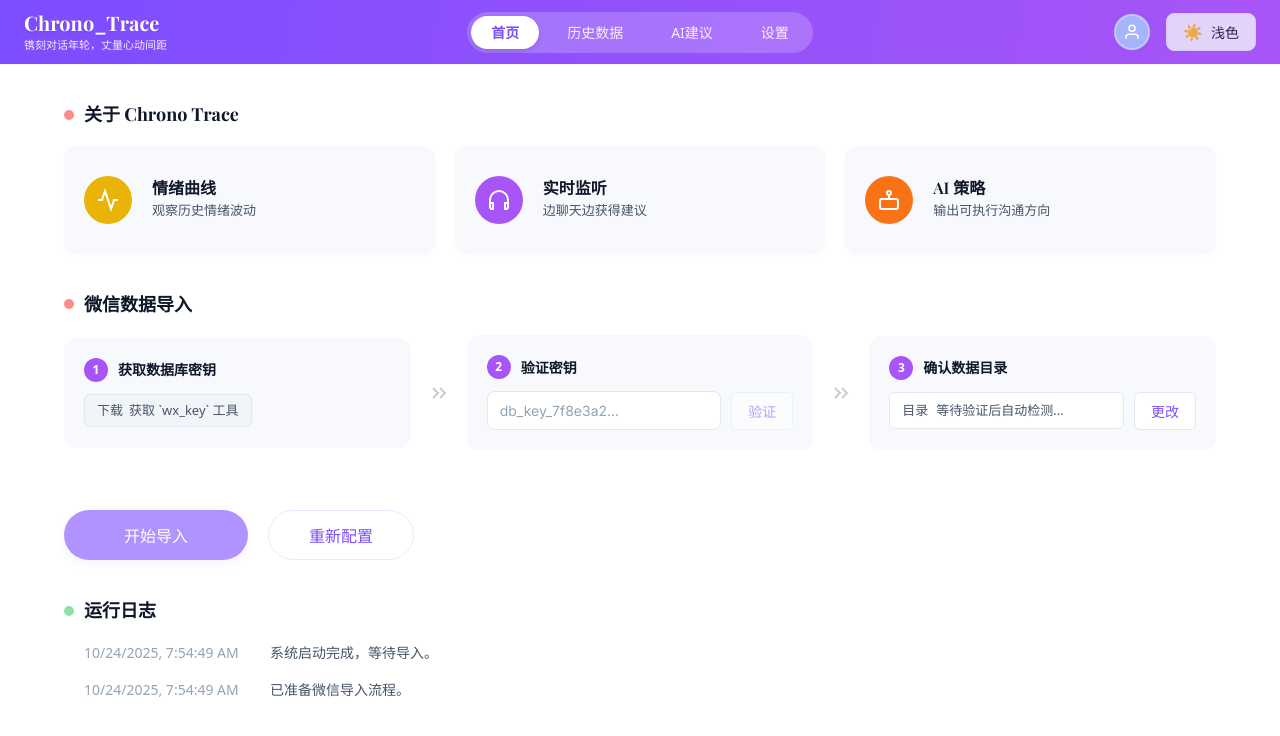
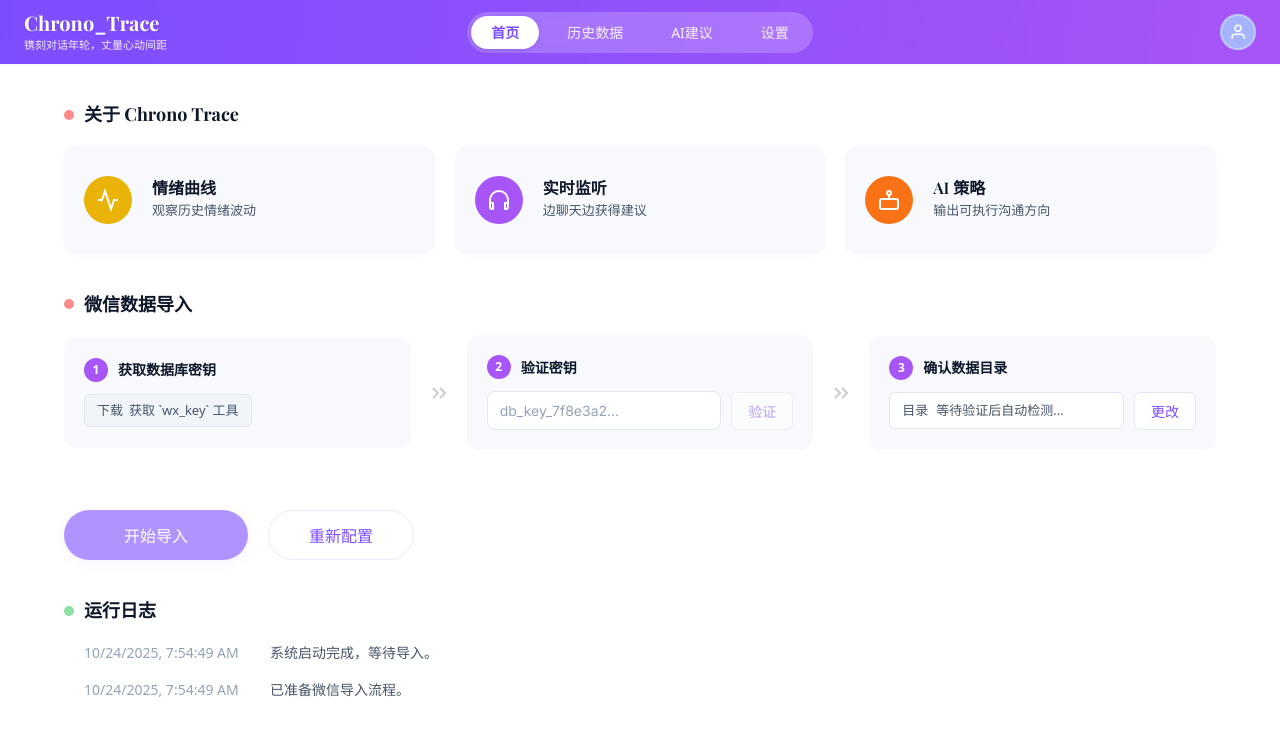
Before and after one commit to CCSU-Horizon-Lab/Chrono_Trace, a Vue app in the folder frontend/: page /floating in a window 1280 px wide. Shown: the top 736 px of the page. Built offline with nearby package versions, Linux system fonts and the light colour scheme.

Commit message:
删除：删除深/浅色切换功能，顺带修复了一个warning：一个属性名被写了两次

```diff
--- a/frontend/src/App.vue
+++ b/frontend/src/App.vue
@@ -28,8 +28,6 @@
             <circle cx="12" cy="7" r="4"></circle>
           </svg>
         </div>
-        <!-- 可以在下拉菜单里放ThemeToggle或者直接放这里，此处先简化 -->
-        <ThemeToggle class="theme-toggle-btn" />
       </div>
     </header>
 
@@ -43,19 +41,14 @@
 </template>
 
 <script setup lang="ts">
-import { onMounted, computed } from 'vue'
+import { computed } from 'vue'
 import { useRoute } from 'vue-router'
-import ThemeToggle from '@/components/base/ThemeToggle.vue'
-import { initTheme } from '@/composables/useTheme'
 
 const route = useRoute()
 
 // 悬浮模式下隐藏顶部导航
 const isFloatingMode = computed(() => route.path === '/floating')
 
-onMounted(() => {
-  initTheme()
-})
 </script>
 
 <style>
@@ -178,14 +171,6 @@ onMounted(() => {
   height: 18px;
 }
 
-.theme-toggle-btn {
-  color: #fff;
-  opacity: 0.8;
-}
-.theme-toggle-btn:hover {
-  opacity: 1;
-}
-
 /* ========================================
    Main Content Area
    ======================================== */
--- a/frontend/src/components/base/ThemeToggle.vue
+++ /dev/null
@@ -1,61 +0,0 @@
-<template>
-  <button
-    class="theme-toggle"
-    :class="{ 'is-dark': isDark }"
-    @click="toggleTheme"
-    :title="isDark ? '切换到浅色模式' : '切换到深色模式'"
-  >
-    <span class="theme-icon">
-      {{ isDark ? '🌙' : '☀️' }}
-    </span>
-    <span class="theme-label">
-      {{ isDark ? '深色' : '浅色' }}
-    </span>
-  </button>
-</template>
-
-<script setup lang="ts">
-import { computed } from 'vue'
-import { useTheme } from '@/composables/useTheme'
-
-const { theme, toggleTheme, isDark: isDarkFn } = useTheme()
-
-// 将 isDark 函数转换为 computed 属性
-const isDark = computed(() => isDarkFn())
-const currentTheme = computed(() => theme.value)
-</script>
-
-<style scoped>
-.theme-toggle {
-  display: flex;
-  align-items: center;
-  gap: var(--ct-space-sm);
-  padding: var(--ct-space-sm) var(--ct-space-md);
-  background: var(--ct-bg-tertiary);
-  border: 1px solid var(--ct-border-color);
-  border-radius: var(--ct-radius-md);
-  color: var(--ct-text-primary);
-  cursor: pointer;
-  font-size: 14px;
-  font-family: inherit;
-}
-
-.theme-toggle:hover {
-  background: var(--ct-bg-secondary);
-  border-color: var(--ct-border-color-hover);
-}
-
-.theme-icon {
-  font-size: 16px;
-  line-height: 1;
-  transition: transform 0.3s ease;
-}
-
-.theme-toggle:hover .theme-icon {
-  transform: rotate(20deg);
-}
-
-.theme-label {
-  font-weight: 500;
-}
-</style>
--- a/frontend/src/composables/useTheme.ts
+++ /dev/null
@@ -1,48 +0,0 @@
-import { ref, watch } from 'vue'
-
-export type Theme = 'light' | 'dark'
-
-const STORAGE_KEY = 'chrono-trace-theme'
-
-const currentTheme = ref<Theme>((localStorage.getItem(STORAGE_KEY) as Theme) || 'light')
-
-// 监听主题变化并保存到 localStorage
-watch(currentTheme, (newTheme) => {
-  localStorage.setItem(STORAGE_KEY, newTheme)
-  applyTheme(newTheme)
-}, { immediate: false })
-
-// 应用主题到文档
-function applyTheme(theme: Theme) {
-  const root = document.documentElement
-  if (theme === 'dark') {
-    root.classList.add('dark-theme')
-  } else {
-    root.classList.remove('dark-theme')
-  }
-}
-
-// 初始化主题
-export function initTheme() {
-  applyTheme(currentTheme.value)
-}
-
-// 切换主题
-export function toggleTheme() {
-  currentTheme.value = currentTheme.value === 'light' ? 'dark' : 'light'
-}
-
-// 设置主题
-export function setTheme(theme: Theme) {
-  currentTheme.value = theme
-}
-
-// 获取当前主题
-export function useTheme() {
-  return {
-    theme: currentTheme,
-    toggleTheme,
-    setTheme,
-    isDark: () => currentTheme.value === 'dark'
-  }
-}
--- a/frontend/src/styles/theme.css
+++ b/frontend/src/styles/theme.css
@@ -11,7 +11,7 @@
 /* IMPORT FONTS */
 @import url('https://fonts.googleapis.com/css2?family=Playfair+Display:wght@400;600;700&family=Inter:wght@300;400;500;600&family=JetBrains+Mono:wght@400;500&display=swap');
 
-/* LIGHT THEME */
+/* SINGLE THEME */
 :root {
   /* Primary Colors - Purple/Blue */
   --ct-color-primary: #7c4dff;
@@ -116,55 +116,6 @@
   --ct-ease-out: cubic-bezier(0, 0, 0.2, 1);
   --ct-ease-in-out: cubic-bezier(0.4, 0, 0.2, 1);
   --ct-ease-bounce: cubic-bezier(0.68, -0.55, 0.265, 1.55);
-}
-
-/* DARK THEME */
-.dark-theme {
-  /* Primary Colors */
-  --ct-color-primary: #818cf8;
-  --ct-color-primary-hover: #6366f1;
-  --ct-color-primary-light: #1e1b4b;
-  --ct-color-primary-muted: rgba(129, 140, 248, 0.2);
-
-  /* Accent Colors */
-  --ct-color-accent: #fbbf24;
-  --ct-color-accent-hover: #f59e0b;
-  --ct-color-accent-light: #451a03;
-
-  /* Functional Colors */
-  --ct-color-success: #34d399;
-  --ct-color-warning: #fbbf24;
-  --ct-color-error: #f87171;
-  --ct-color-info: #60a5fa;
-
-  /* Light variants */
-  --ct-color-success-light: rgba(52, 211, 153, 0.15);
-  --ct-color-warning-light: rgba(251, 191, 36, 0.15);
-  --ct-color-error-light: rgba(248, 113, 113, 0.15);
-  --ct-color-info-light: rgba(96, 165, 250, 0.15);
-
-  /* Backgrounds */
-  --ct-bg-primary: #0f172a;
-  --ct-bg-secondary: #1e293b;
-  --ct-bg-tertiary: #334155;
-  --ct-bg-elevated: #1e293b;
-
-  /* Text Colors */
-  --ct-text-primary: #f1f5f9;
-  --ct-text-secondary: #cbd5e1;
-  --ct-text-tertiary: #64748b;
-  --ct-text-inverse: #0f172a;
-
-  /* Borders */
-  --ct-border-color: #334155;
-  --ct-border-color-hover: #475569;
-  --ct-border-color-focus: var(--ct-color-primary);
-
-  /* Shadows */
-  --ct-shadow-sm: 0 1px 2px 0 rgba(0, 0, 0, 0.3);
-  --ct-shadow-md: 0 4px 6px -1px rgba(0, 0, 0, 0.4);
-  --ct-shadow-lg: 0 10px 15px -3px rgba(0, 0, 0, 0.5);
-  --ct-shadow-xl: 0 20px 25px -5px rgba(0, 0, 0, 0.6);
 }
 
 /* THEME TRANSITIONS */
--- a/frontend/src/views/Analytics.vue
+++ b/frontend/src/views/Analytics.vue
@@ -1368,7 +1368,7 @@ export default {
         return {
             currentTab, conversations, selectedConversationId, dates, loading, loadingSessions, error, analysis, subject, sessions,
             personaProfile, loadingPersonaProfile, personaProfileMeta,
-            analysisResult, displayScore, showKeywordsDialog, showContextForm, pendingAnalysisForce, isGlobalAnalyzing, isStopping, activeTimer, handleStopAnalysis, isStopping, activeTimer, handleStopAnalysis, globalProgressPercent, globalProgressStep, gpuMode,
+            analysisResult, displayScore, showKeywordsDialog, showContextForm, pendingAnalysisForce, isGlobalAnalyzing, isStopping, activeTimer, handleStopAnalysis, globalProgressPercent, globalProgressStep, gpuMode,
             hasFeatures, hasCachedAffinityAnalysis, featureStats, responseTimeStats, initiativeStats, wordCountsStats, activityCalendar,
             responseTimeChart, activityCalendarChart, wordCountChart, stats, currentContactName, hasPreferenceKeywords, allDimensions,
             currentRangeLabel, hasContentAnalysis, circumference, strokeDashoffset, formatNumber, formatTime, getResponseTimeLabel, getMergedResponseTimeLabel, getResponseTimePercent, onConversationChange, onDatesChange, handleExport, handleStartGlobalAnalysis, handleContextSaved, handleKeywordsUpdated,
```
